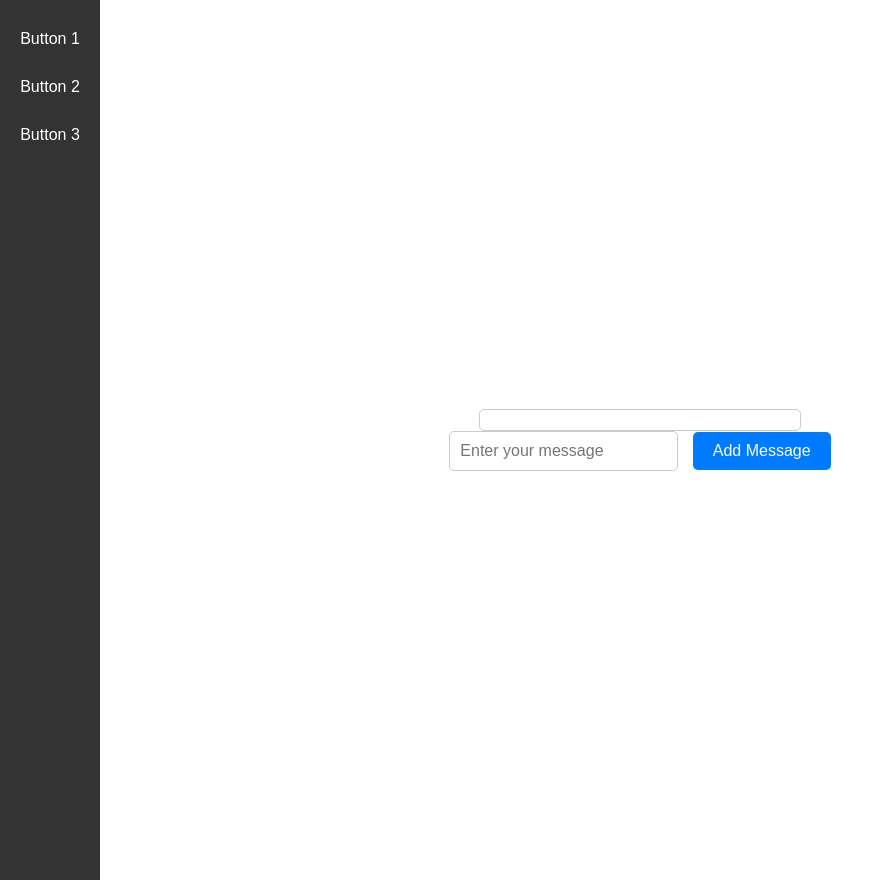
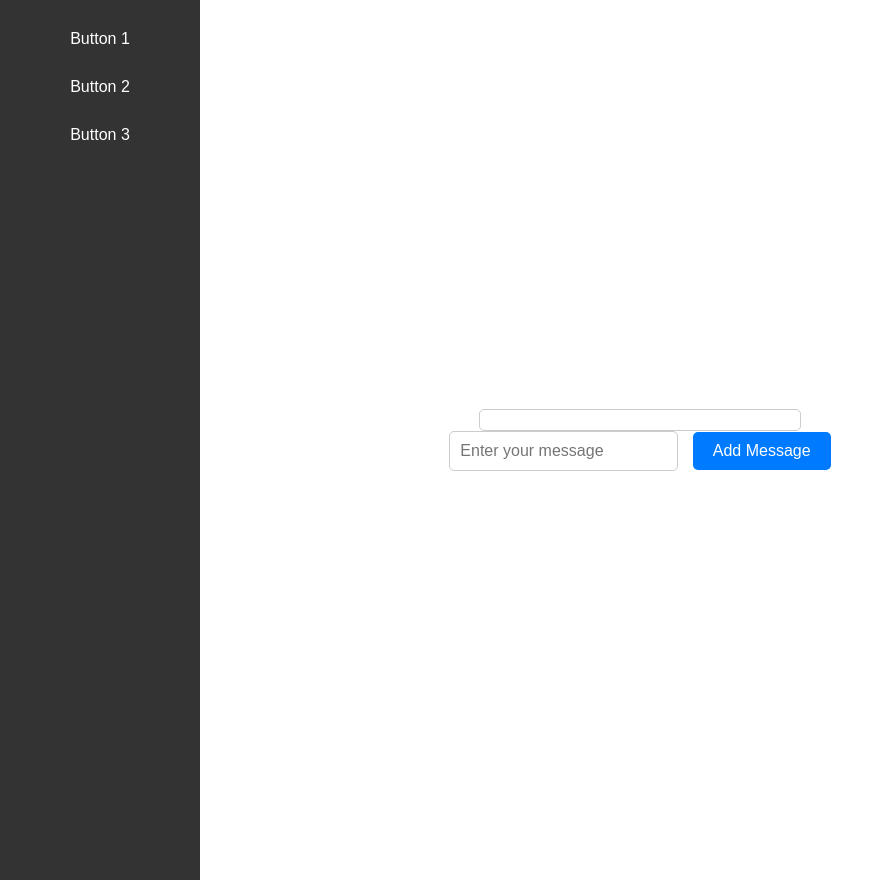
Before and after one commit to ExtraUnity/LangChain_Project, a Flask app: page / in a window 1280 px wide. Shown: the whole page, without its empty margins (0-873 px from the left). Run offline with Flask 3, Linux system fonts and the light colour scheme.

Commit message:
refactor name and widen navbar

```diff
--- a/GUI/static/css/navbar.css
+++ b/GUI/static/css/navbar.css
@@ -3,13 +3,13 @@
     left: 0;
     top: 0;
     height: 100%;
-    width: 100px; /* Adjust width as needed */
+    width: 200px; /* Adjust width as needed */
     background-color: #333;
     padding-top: 20px;
     text-align: center;
 }
 
-.navbar a {
+.navbar leftNavBar {
     display: block;
     color: white;
     padding: 10px;
@@ -17,6 +17,6 @@
     text-decoration: none;
 }
 
-.navbar a:hover {
+.navbar leftNavBar:hover {
     background-color: #555;
 }
--- a/GUI/templates/index.html
+++ b/GUI/templates/index.html
@@ -11,9 +11,9 @@
 <body>
     <!-- Navigation Bar -->
     <div class="navbar">
-        <a href="#">Button 1</a>
-        <a href="#">Button 2</a>
-        <a href="#">Button 3</a>
+        <leftNavBar href="#">Button 1</leftNavBar>
+        <leftNavBar href="#">Button 2</leftNavBar>
+        <leftNavBar href="#">Button 3</a>
     </div>
 
     <!-- Message Board -->
```
